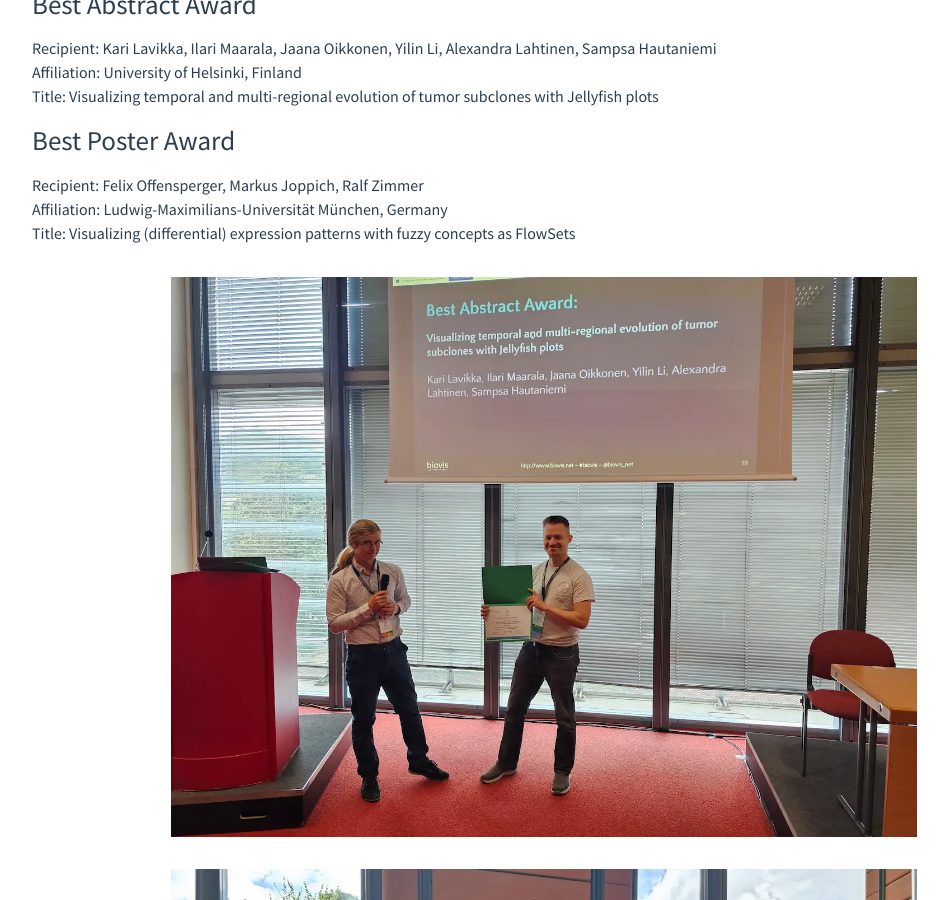
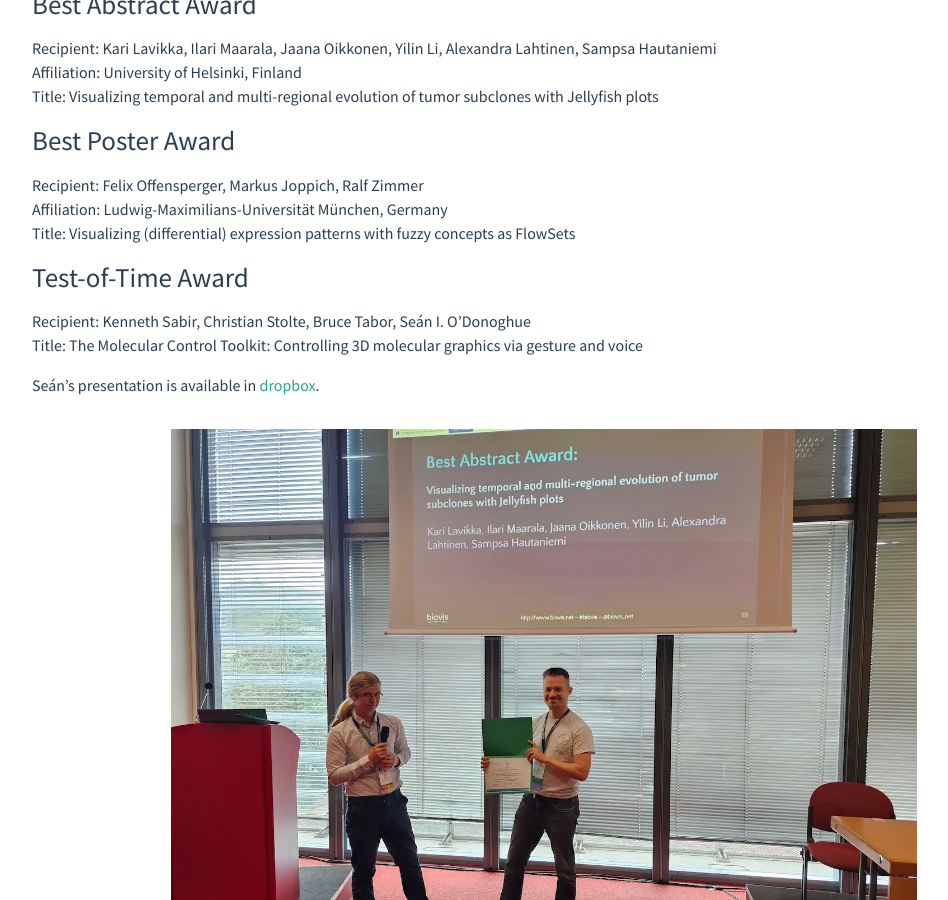
Before and after one commit to foreveremain/2024, a Jekyll site: the page built from _posts/2023-07-26-ismbeccb-awards.md, in a window 1280 px wide and 900 px high, scrolled down 371 px. Shown: the whole window, without its empty margins (96-1044 px from the left). Built offline with Jekyll 4.4.1, drawn with Linux system fonts in a browser that asks for light colours.

Commit message:
add test-of-time award

```diff
--- a/_posts/2023-07-26-ismbeccb-awards.md
+++ b/_posts/2023-07-26-ismbeccb-awards.md
@@ -20,6 +20,13 @@ Recipient: Felix Offensperger, Markus Joppich, Ralf Zimmer
 Affiliation: Ludwig-Maximilians-Universität München, Germany
 Title: Visualizing (differential) expression patterns with fuzzy concepts as FlowSets
 
+### Test-of-Time Award
+
+Recipient: Kenneth Sabir, Christian Stolte, Bruce Tabor, Seán I. O'Donoghue
+Title: The Molecular Control Toolkit: Controlling 3D molecular graphics via gesture and voice
+
+Seán's presentation is available in [dropbox](https://www.dropbox.com/scl/fi/ombllo7597cl2w1n9iqxx/MCTK.pdf?rlkey=4c1885pmrzghn5xderqzjdanr&dl=0).
+
 <figure>
     <img alt="Best Abstract Award]" src="{{ site.baseurl }}/images/awards/ismbeccb2023-best-abstract.webp">
 </figure>
```
